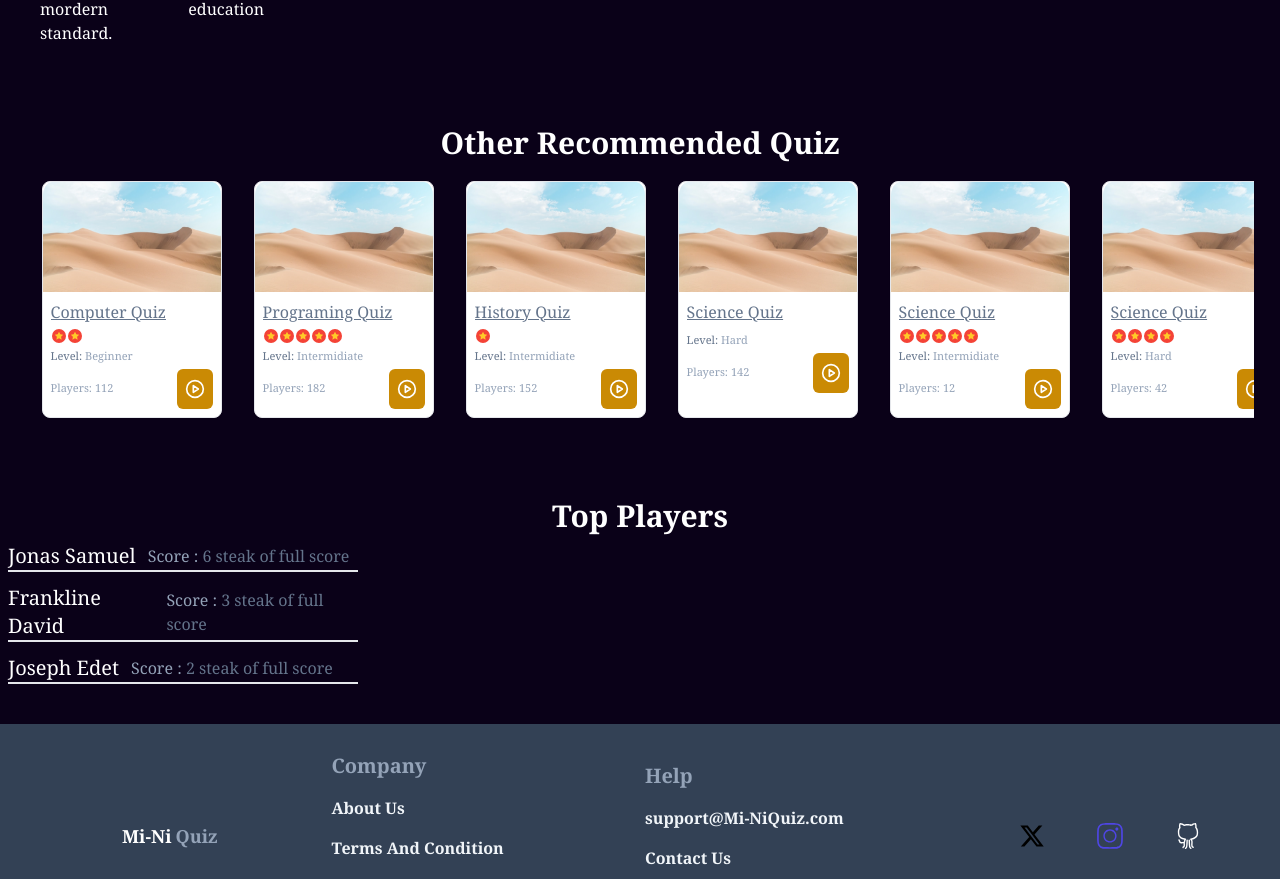
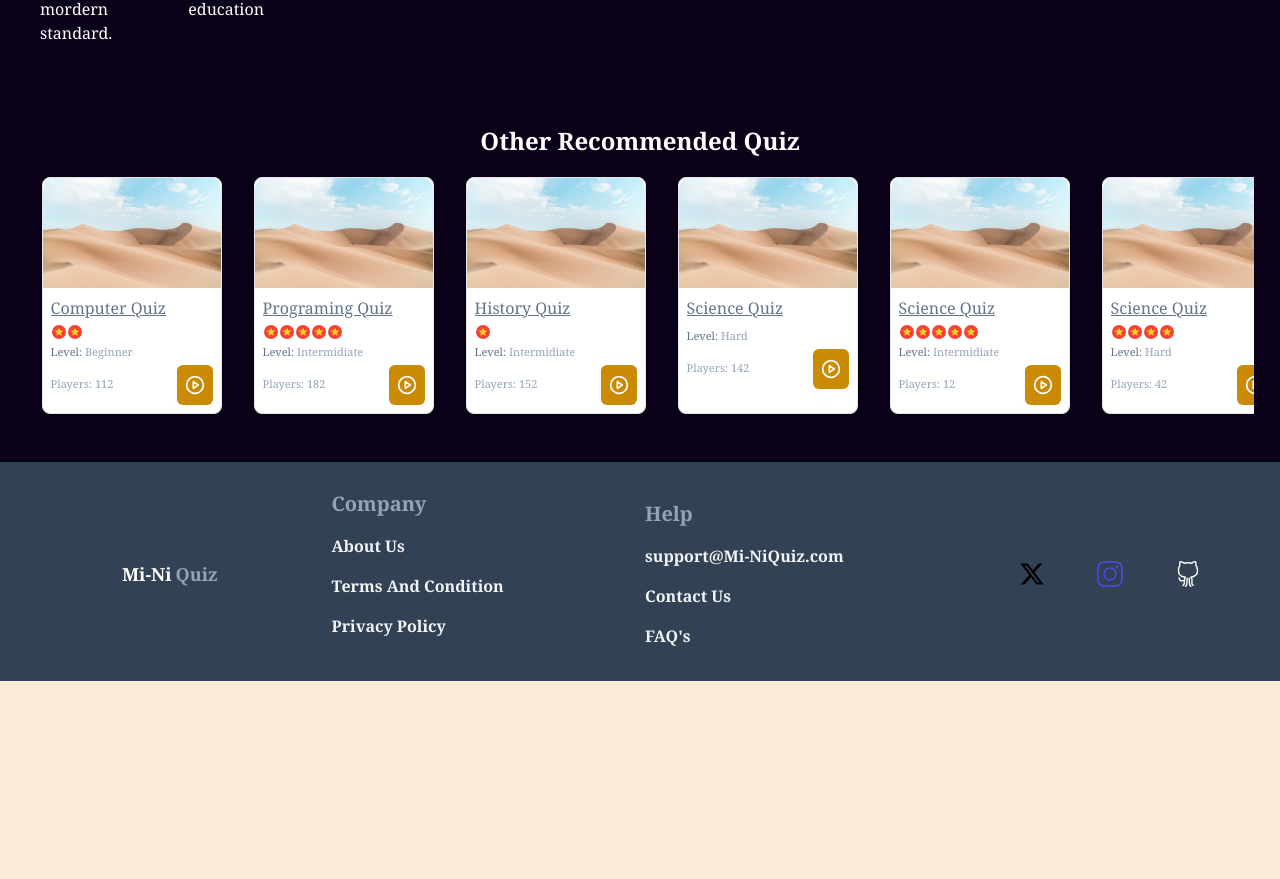
Before and after one commit to nathjoeetim/quiz-web, a Next.js app: page /quiz in a window 1280 px wide. Shown: the part 520-1399 px from the top of the page. After the commit the page ends 1201 px from the top, so only its background shows below. Built offline with nearby package versions, Linux system fonts and the light colour scheme.

Commit message:
feature added recomended courses

```diff
--- a/src/app/quiz/page.tsx
+++ b/src/app/quiz/page.tsx
@@ -50,12 +50,12 @@ function SelectedQuizComponent() {
         </div>
       </ContainerSelectedQuiz>
       <div className="flex flex-col items-center w-full my-8">
-        <h4 className="text-3xl font-bold text-white ">
+        <h4 className="text-2xl font-bold text-white ">
           Other Recommended Quiz
         </h4>
         <AllQuizOptionComponent />
       </div>
-      <div className="flex flex-col items-center w-full my-8">
+      {/* <div className="flex flex-col items-center w-full my-8">
         <h4 className="text-3xl font-bold text-white ">Top Players</h4>
         <div className="flex flex-col items-start justify-start w-full p-2 text-white gap-3">
           <div className="flex flex-row items-center gap-3 border-b-2 w-[350px] ">
@@ -80,7 +80,7 @@ function SelectedQuizComponent() {
             </span>
           </div>
         </div>
-      </div>
+      </div> */}
     </>
   );
 }
```
